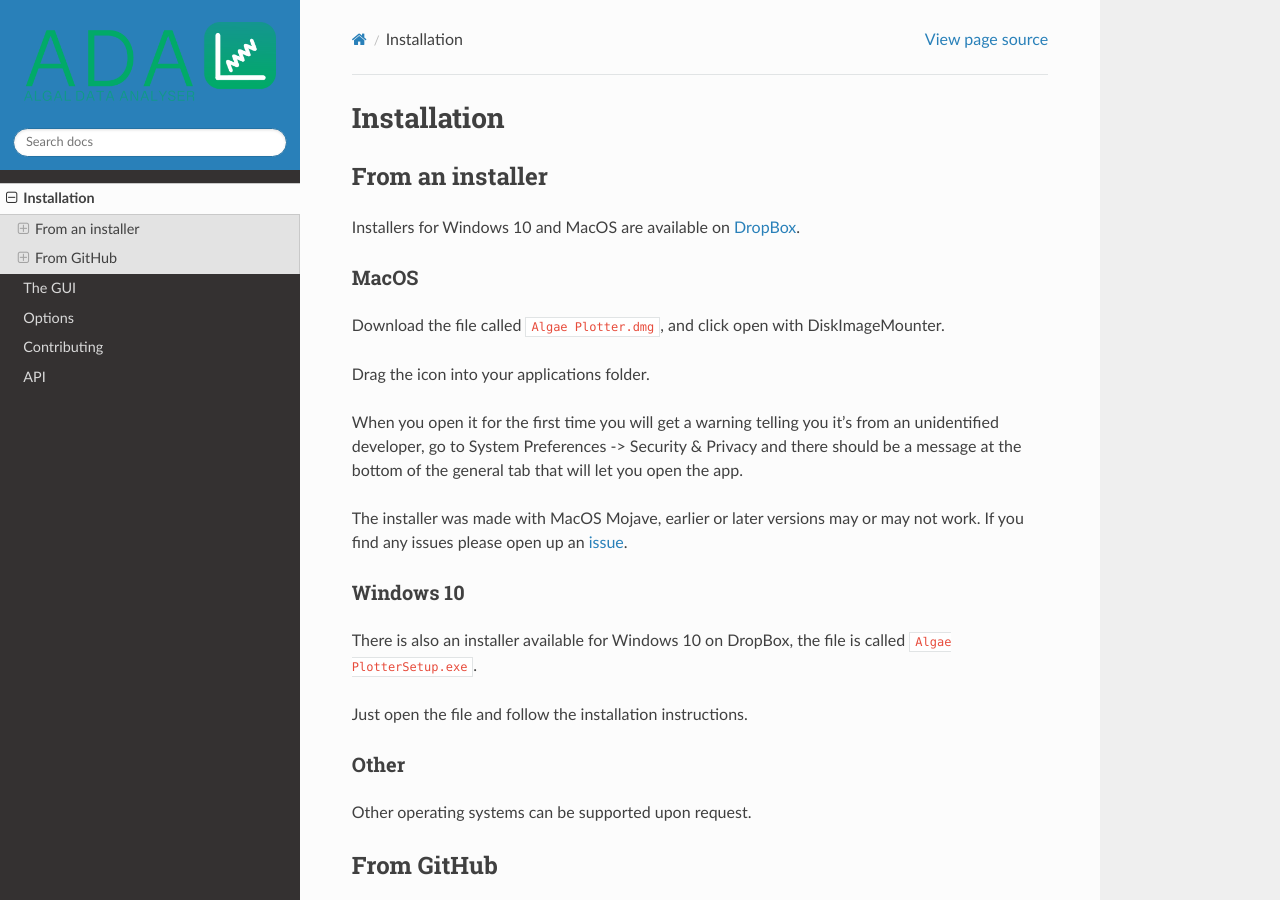
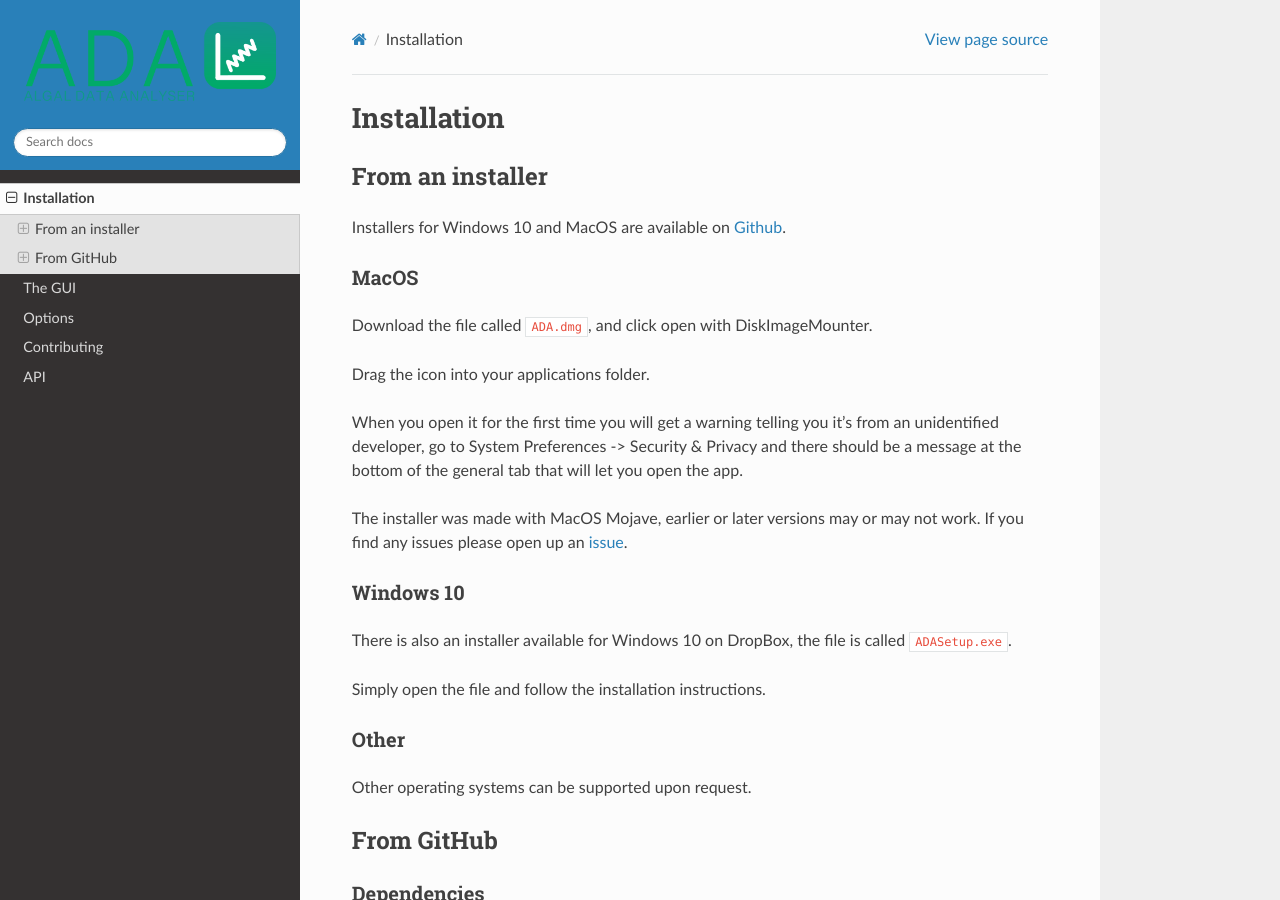
Before and after one commit to tgrbrooks/ADA, a Sphinx documentation site: the page built from docs/installation.rst, in a window 1280 px wide and 900 px high. Built offline with Sphinx 7.4.7 and the Read the Docs theme 2.0.0, drawn with Linux system fonts in a browser that asks for light colours.

Commit message:
Update installation docs

```diff
--- a/docs/installation.rst
+++ b/docs/installation.rst
@@ -5,12 +5,12 @@ Installation
 
 From an installer
 -----------------
-Installers for Windows 10 and MacOS are available on `DropBox <https://www.dropbox.com/sh/pa48a3jmwdhks1o/AACyNKSP8AvDUff5IjPBasApa?dl=0>`_.
+Installers for Windows 10 and MacOS are available on `Github <https://github.com/tgrbrooks/ADA/releases>`_.
 
 MacOS
 '''''
 
-Download the file called ``Algae Plotter.dmg``, and click open with DiskImageMounter.
+Download the file called ``ADA.dmg``, and click open with DiskImageMounter.
 
 Drag the icon into your applications folder.
 
@@ -22,9 +22,9 @@ The installer was made with MacOS Mojave, earlier or later versions may or may n
 Windows 10
 ''''''''''
 
-There is also an installer available for Windows 10 on DropBox, the file is called ``Algae PlotterSetup.exe``.
+There is also an installer available for Windows 10 on DropBox, the file is called ``ADASetup.exe``.
 
-Just open the file and follow the installation instructions.
+Simply open the file and follow the installation instructions.
 
 Other
 '''''
```
